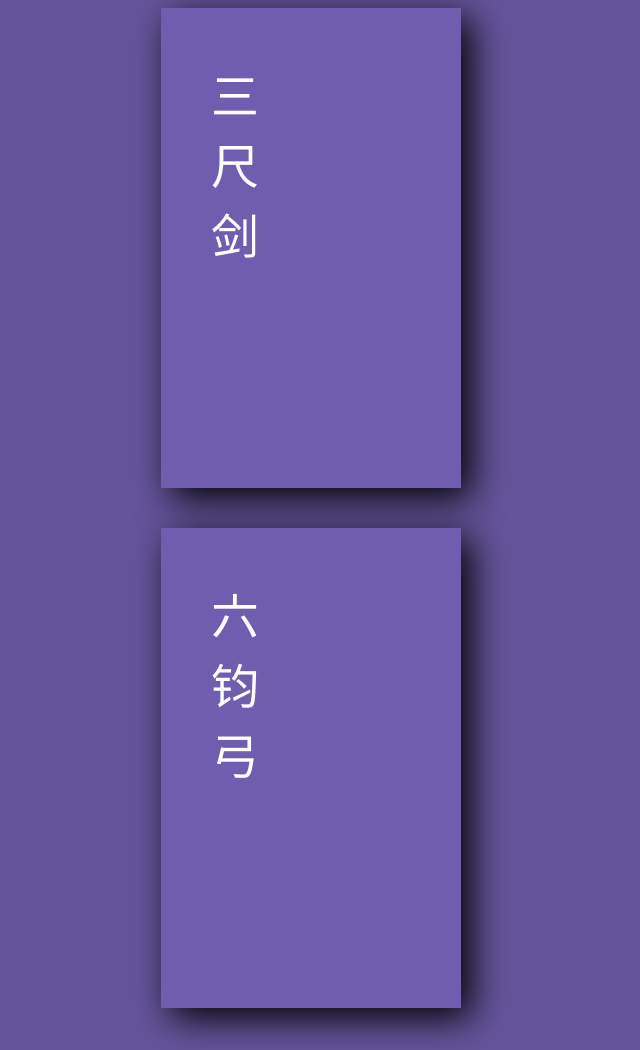
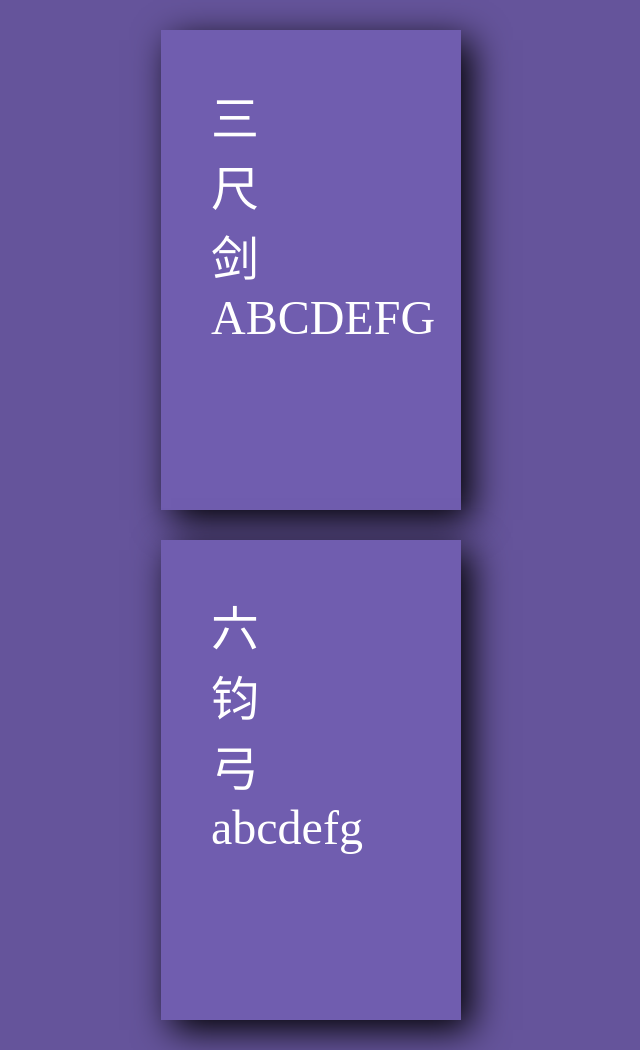
Before and after one commit to curryerror/curryerror.github.io, a Jekyll site: the page index.html, which Jekyll copies as it is, in a window 1280 px wide. Shown: the whole page, without its empty margins (329-969 px from the left). Built offline with Jekyll 4.4.1, drawn with Linux system fonts in a browser that asks for light colours.

Commit message:
Update index.html

```diff
--- a/index.html
+++ b/index.html
@@ -2,52 +2,30 @@
 <html lang="en" dir="ltr">
   <head>
 
-    <meta charset="utf-8" name="viewport" content="width=device-width, initial-scale=1">
+    <linkrel="stylesheet"type="text/css"
+            href="https://fonts.googleapis.com/css?family=Tangerine">
+    <meta charset="utf-8" name="viewport" content="width=device-width, initial-scale=1, user-scalable=no">
     <title>Arya Stark</title>
     <style media="screen">
-      h1{
-        weight;20px;
-        color:white;
-      }
-
-    .kongbai{
-      height:40px;
-    }
-      .title{
+      .san,.liu{
         width:200px;
         height:380px;
         color:white;
         font-size:48px;
         font-family:"微软雅黑";
+        font-family:'Tangerine', serif;font-size:48px;
         background-color:#705daf;
-        margin:auto;
-        padding:50px;
-        box-shadow:10px 10px 35px black;
-      }
-      .pic{
-        width:200px;
-        height:380px;
-        color:white;
-        font-size:48px;
-        font-family:"微软雅黑";
-        background-color:#705daf;
-        margin:auto;
+        margin:30px auto;
         padding:50px;
         box-shadow:10px 10px 35px black;
       }
     </style>
   </head>
   <body bgcolor="#65549b">
-    <div class="title">三<br />尺<br />剑</div>
-    <div class="kongbai">
-
-    </div>
-    <div class="pic">
-      六<br />钧<br />弓
-    </div>
+    <div class="san">三<br />尺<br />剑<br />ABCDEFG</div>
+    <div class="liu">六<br />钧<br />弓<br />abcdefg</div>
   </body>
 
   <script type="text/javascript">
-
   </script>
 </html>
```
